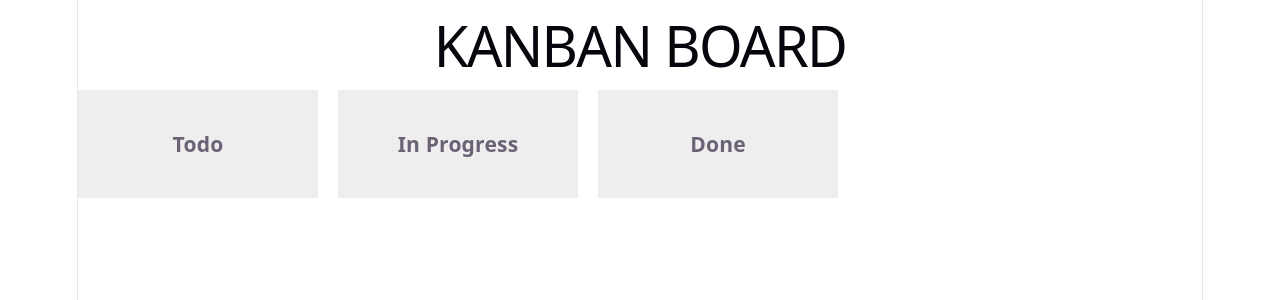
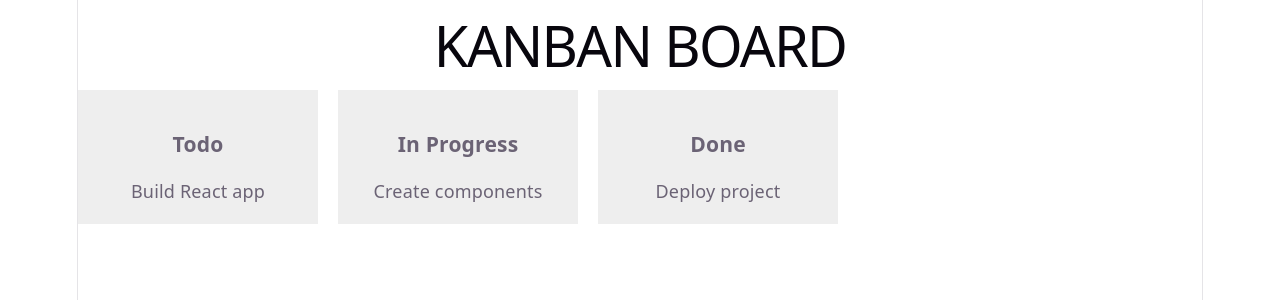
Before and after one commit to AllanTran90/Side-stuff, a React (Vite) app in the folder react.project/kanban-board/: page / in a window 1280 px wide. Shown: the top 300 px of the page. Built offline with nearby package versions, Linux system fonts and the light colour scheme.

Commit message:
added useState in board.jsx

```diff
--- a/react.project/kanban-board/src/components/Board.jsx
+++ b/react.project/kanban-board/src/components/Board.jsx
@@ -1,17 +1,46 @@
+import { useState } from "react";
+
 export default function Board(){
+
+    const [tasks, setTasks] = useState([
+        { id: 1, title: "Build React app", status: "todo" },
+        { id: 2, title: "Create components", status: "progress" },
+        { id: 3, title: "Deploy project", status: "done" }
+
+    ]);
+
     return(
     <div style={{ display: "flex", gap: "20px" }}>
 
       <div style={{ background: "#eee", padding: "20px", width: "200px" }}>
         <h3>Todo</h3>
+            {tasks
+                .filter(task => task.status === "todo")
+                .map(task => (
+                <p key={task.id}>{task.title}</p>
+            ))}
       </div>
 
       <div style={{ background: "#eee", padding: "20px", width: "200px" }}>
         <h3>In Progress</h3>
+
+        {tasks
+            .filter(task => task.status === "progress")
+            .map(task => (
+            <p key={task.id}>{task.title}</p>
+          ))}
+
       </div>
 
       <div style={{ background: "#eee", padding: "20px", width: "200px" }}>
         <h3>Done</h3>
+
+        {tasks
+            .filter(task => task.status === "done")
+            .map(task => (
+            <p key={task.id}>{task.title}</p>
+        ))}
+
       </div>
 
     </div>
```
